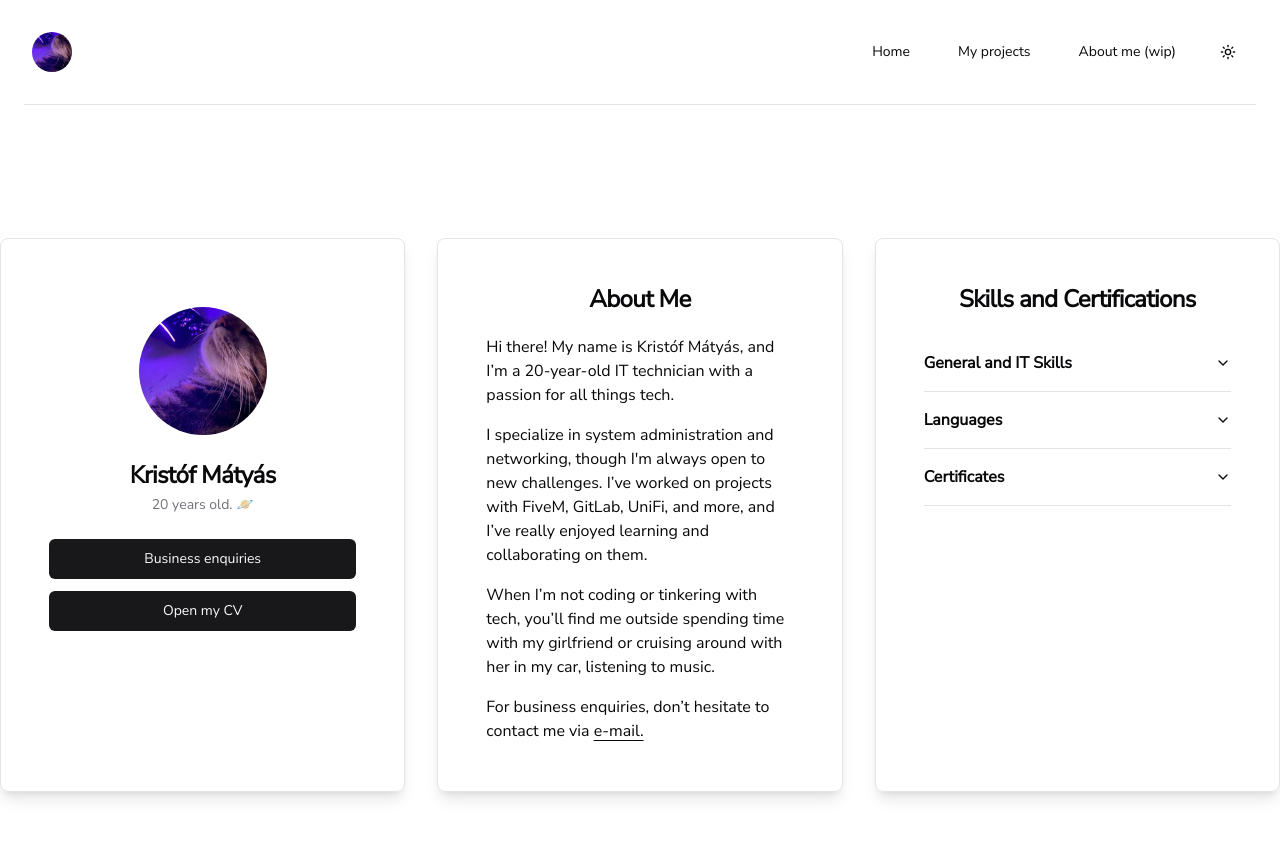
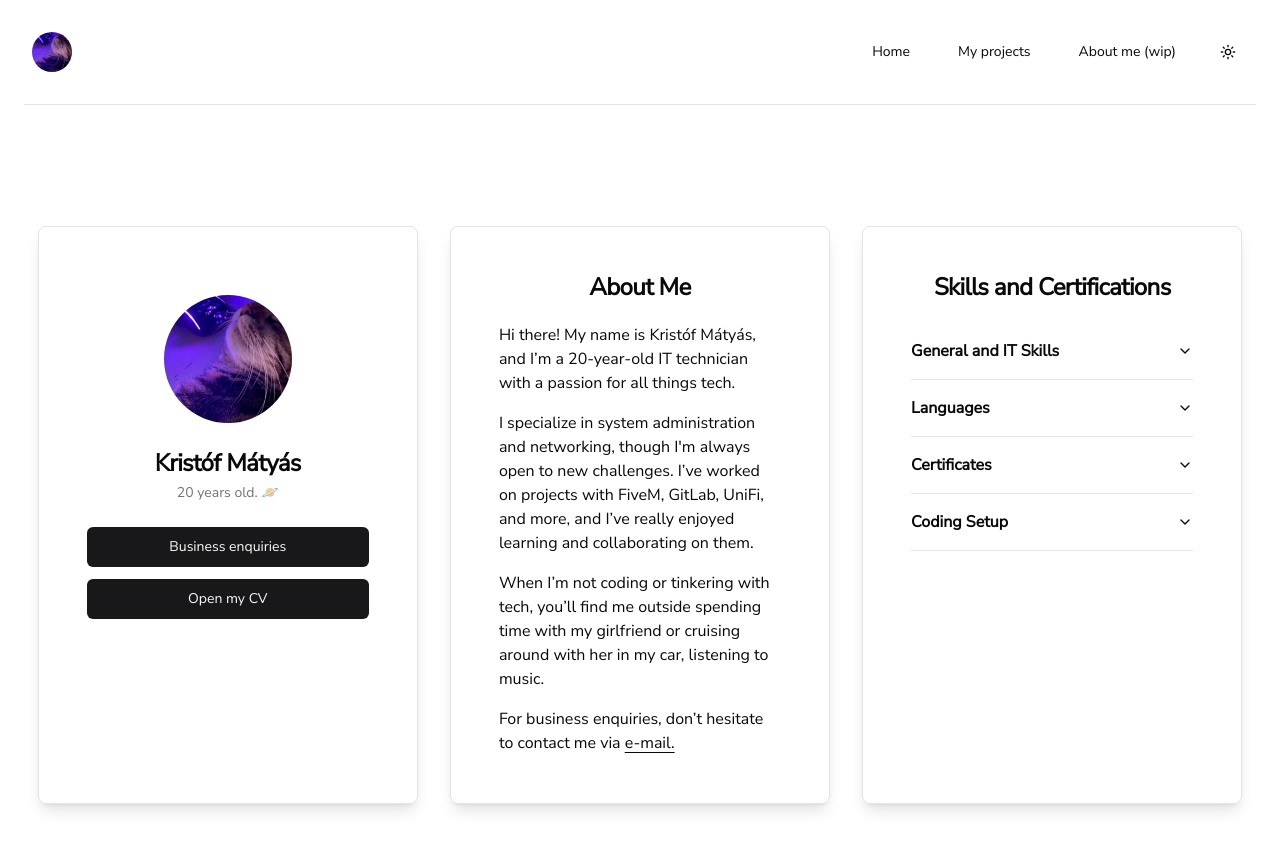
Before and after one commit to matyii/matyii.github.io, a SvelteKit app: page /about in a window 1280 px wide. Shown: the top 850 px of the page. Built offline with nearby package versions, Linux system fonts and the light colour scheme; no server answers.

Commit message:
fixed design

```diff
--- a/src/routes/+page.svelte
+++ b/src/routes/+page.svelte
@@ -209,8 +209,8 @@
   </div>
 
   {#if nowPlaying && nowPlaying.item}
-    <Card.Root class="w-full max-w-sm shadow-md flex flex-col h-full">
-      <Music class="absolute top-5 right-5 w-6 h-6 text-muted-foreground" />
+    <Card.Root class="w-full max-w-sm shadow-md flex flex-col h-full relative">
+      <Music class="w-6 h-6 text-muted-foreground absolute top-5 right-6" />
       <Card.Header class="text-muted-foreground font-extralight">
         <p>i'm currently listening to...</p>
       </Card.Header>
--- a/src/routes/about/+page.svelte
+++ b/src/routes/about/+page.svelte
@@ -32,10 +32,10 @@
 
 <Navbar />
 
-<div class="flex flex-col justify-center items-center min-h-screen">
+<div class="flex flex-col justify-center items-center min-h-screen px-4">
   <div class="flex flex-wrap lg:flex-nowrap gap-8 justify-center max-w-screen-xl mx-auto mt-5">
     <!-- First Card -->
-    <Card.Root class="bg-base-300 shadow-lg p-6 flex-1 min-w-[380px] max-w-[540px]">
+    <Card.Root class="bg-base-300 shadow-lg p-6 flex-1 min-w-[260px] max-w-[540px] w-full sm:w-auto">
       <Card.Header class="flex flex-col items-center justify-center space-y-2 text-center">
         <Avatar.Root class="size-32 m-5">
           <Avatar.Image src="/favicon.jpg" alt="@matyii" />
@@ -44,21 +44,16 @@
         <Card.Title>Kristóf Mátyás</Card.Title>
         <Card.Description>20 years old. 🪐</Card.Description>
       </Card.Header>
-
       <Card.Content class="flex flex-col gap-3">
         <Button href="mailto:business@itsmatyii.fun" variant="default">Business enquiries</Button>
-
-        <!-- CV Link -->
         <Button href="https://drive.google.com/file/d/1edMNHy80zorF55jnZJ3igLv9XpTS5Mm1/view" target="_blank" variant="default">
           Open my CV
         </Button>
-
-        <!-- <Button href="https://github.com/matyii" target="_blank" variant="default">GitHub</Button> -->
       </Card.Content>
     </Card.Root>
 
     <!-- Second Card -->
-    <Card.Root class="bg-base-300 shadow-lg p-6 flex-1 min-w-[380px] max-w-[540px]">
+    <Card.Root class="bg-base-300 shadow-lg p-6 flex-1 min-w-[260px] max-w-[540px] w-full sm:w-auto">
       <Card.Header class="text-center">
         <Card.Title>About Me</Card.Title>
       </Card.Header>
@@ -71,7 +66,7 @@
     </Card.Root>
 
     <!-- Third Card -->
-    <Card.Root class="bg-base-300 shadow-lg p-6 flex-1 min-w-[380px] max-w-[540px]">
+    <Card.Root class="bg-base-300 shadow-lg p-6 flex-1 min-w-[260px] max-w-[540px] w-full sm:w-auto">
       <Card.Header class="text-center">
         <Card.Title>Skills and Certifications</Card.Title>
       </Card.Header>
@@ -119,6 +114,17 @@
               </ul>
             </Accordion.Content>
           </Accordion.Item>
+
+          <!-- Coding Setup -->
+          <Accordion.Item value="coding-setup">
+            <Accordion.Trigger class="font-semibold">Coding Setup</Accordion.Trigger>
+            <Accordion.Content>
+              <ul class="list-disc pl-6 text-sm">
+                <li>MacBook Air M1 (8GB RAM, 256SSD)</li>
+                <li>Xiaomi A27i (27", 100hz, 1080p)</li>
+              </ul>
+            </Accordion.Content>
+          </Accordion.Item>
         </Accordion.Root>
       </Card.Content>
     </Card.Root>
```
